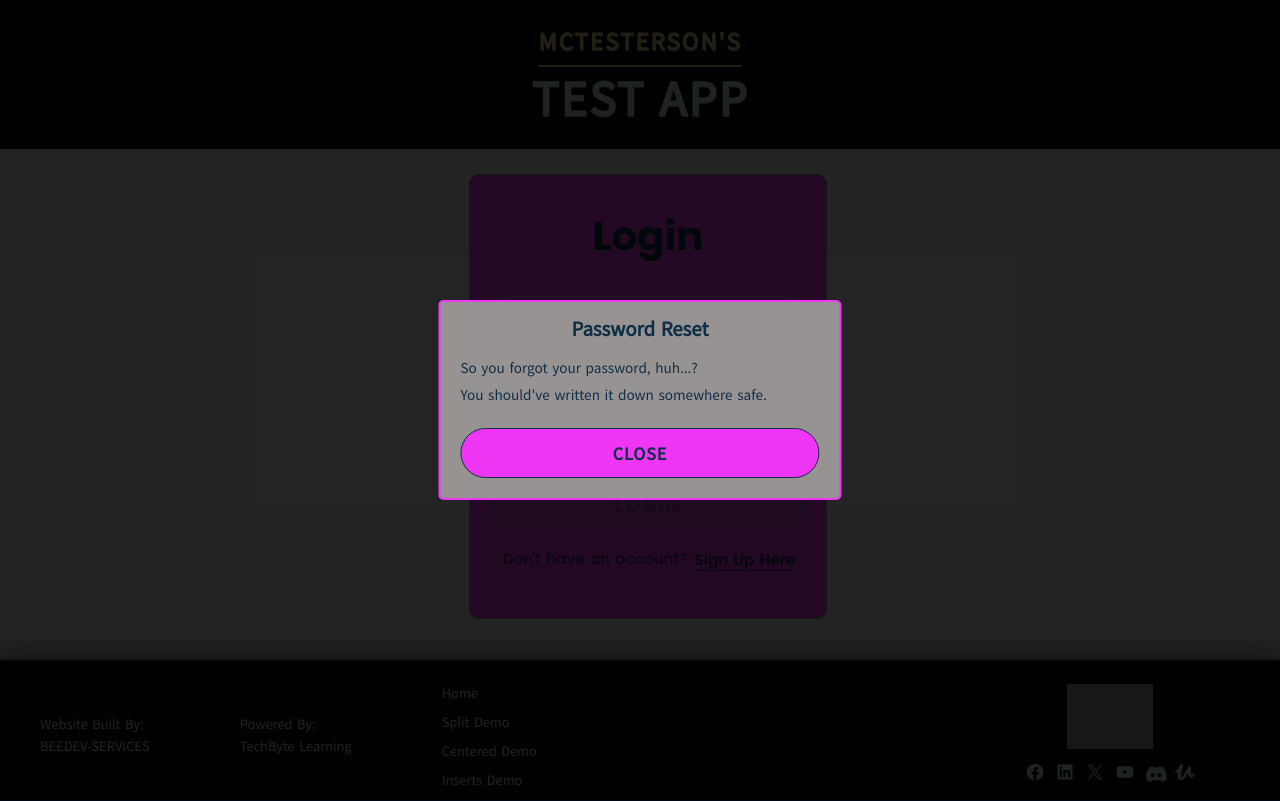
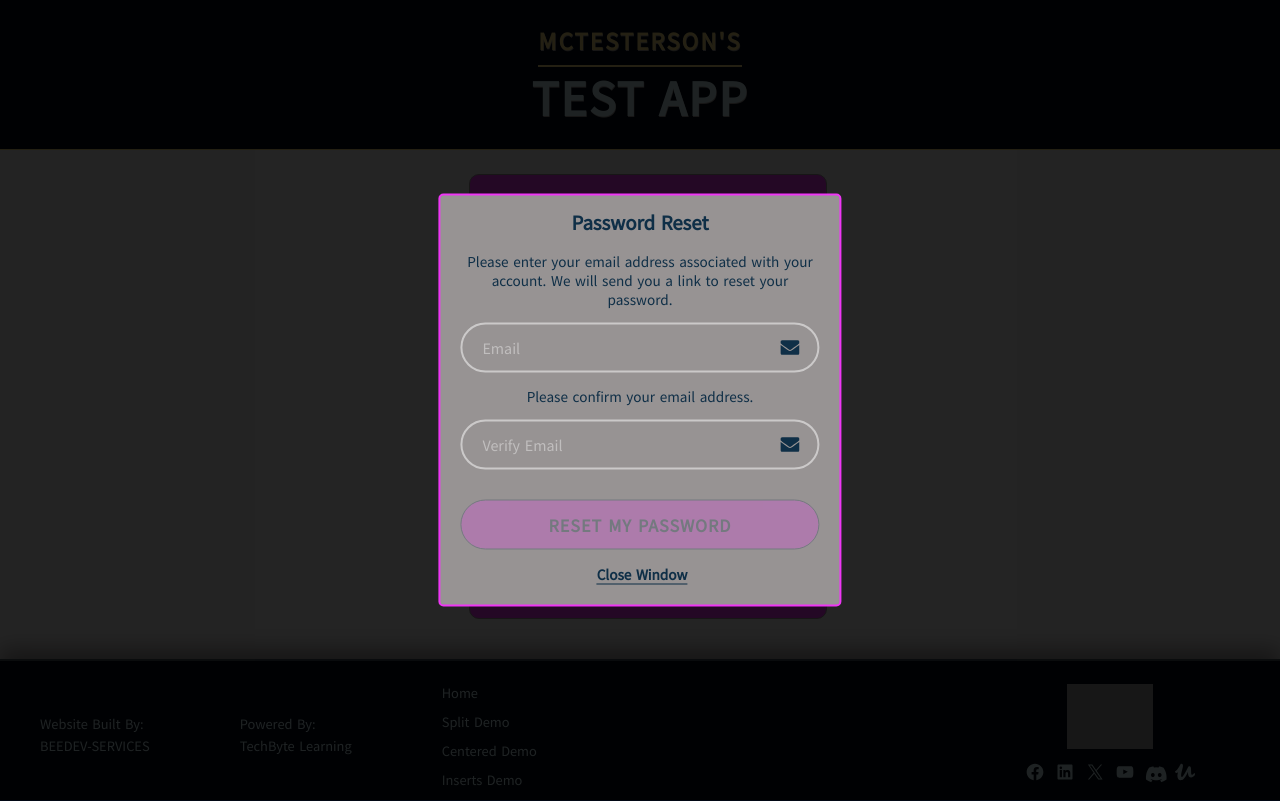
Before and after one commit to cgbridgewater/components_template_app, a React (Vite) app: page /login in a window 1280 px wide. Both pictures are taken after a click on the element "Forgot Password?". Built offline with nearby package versions, Linux system fonts and the light colour scheme; grey boxes are pictures that could not be loaded.

Commit message:
adding in function and modal updates

```diff
--- a/src/Components/LoginRegister_Component/LoginRegister.jsx
+++ b/src/Components/LoginRegister_Component/LoginRegister.jsx
@@ -1,5 +1,5 @@
 import React, { useState } from 'react'
-import { FaUser, FaLock, FaEnvelope } from "react-icons/fa";
+import { FaLock, FaEnvelope } from "react-icons/fa";
 // import { useNavigate } from 'react-router-dom';
 
 const LoginRegister = () => {
@@ -17,12 +17,34 @@ const LoginRegister = () => {
     };
     const toggleModal2 = () => {
         setIsOpen2(!isOpen2);
+        if (isOpen2) { // If the modal is being closed
+            // Clear the reset form state when modal is closed
+            setResetForm({
+                email: "",
+                verifyEmail: "",
+            });
+            setLoginForm({
+                email: "",
+                password: ""
+            });
+            setRemember(false);
+        }
     };
     // function to close modals
     const closeOnOutsideClick = (e) => {
         if (e.target.classList.contains('modal_overlay')) {
             setIsOpen(false);
             setIsOpen2(false);
+            // Clear the reset form state when modal is closed
+            setResetForm({
+                email: "",
+                verifyEmail: "",
+            });
+            setLoginForm({
+                email: "",
+                password: ""
+            });
+            setRemember(false);
         }
     };
     //                                   //
@@ -63,6 +85,19 @@ const LoginRegister = () => {
     // END LOGIN STATE AND HANDLING //
     //                              //
 
+    //                                   //
+    // PASSWORD RESET STATE AND HANDLING //
+    //                                   //
+    const [resetForm, setResetForm] = useState({
+        email: "",
+        verifyEmail: "",
+    });
+    const handleReset = (e) => {
+        setResetForm({ ...resetForm, [e.target.name]: e.target.value });
+    }
+    //                                       //
+    // END PASSWORD RESET STATE AND HANDLING //
+    //                                       //
 
     //                     //
     // FORM TOGGLE CONTROL //
@@ -113,8 +148,8 @@ const LoginRegister = () => {
     // FRONT END EMAIL VALIDATION //
     const isValidRegisterEmail = /^[\w-\.]+@([\w-]+\.)+[\w-]{2,4}$/.test(registrationForm.email);
     const isValidSigninEmail = /^[\w-\.]+@([\w-]+\.)+[\w-]{2,4}$/.test(loginForm.email);
+    const isValidResetEmail = /^[\w-\.]+@([\w-]+\.)+[\w-]{2,4}$/.test(resetForm.email);
     // END FRONT END EMAIL VALIDATION //
-
 
 
     return (
@@ -157,7 +192,6 @@ const LoginRegister = () => {
                                 <label htmlFor="remember_me">
                                     <input id="remember_me" type="checkbox" onChange={handleRememberChange} checked={remember} />Remember Me
                                 </label>
-                                {/* <a  href="#"><span className="form_link">Forgot Password</span></a> */}
                                 <span className="form_link" onClick={toggleModal2}>Forgot Password?</span>
                             </div>
                             {/* SUBMIT BUTTON */}
@@ -171,6 +205,7 @@ const LoginRegister = () => {
                         </form>
                     </div>
                     {/* END LOGIN FORM */}
+
                     {/* REGISTER FORM */}
                     <div className="form_box register">
                         <form action="">
@@ -216,7 +251,6 @@ const LoginRegister = () => {
                             <div className="remember_forgot">
                                 <label htmlFor="i_agree">
                                     <input id="i_agree" type="checkbox" onChange={handleAgreeChange} checked={agree}/>I agree to the&nbsp;
-                                    {/* <span className="form_link">Terms & Conditions</span> */}
                                 </label>
                                 <span className="form_link" onClick={toggleModal}>Terms & Conditions</span>
                             </div>
@@ -234,7 +268,9 @@ const LoginRegister = () => {
                 </div>
             </div>
             {/* END FORM CONTENT */}
-            {/* T&C's MODAL CONTENT */}
+
+
+            {/* PASSWORD RESET FORM */}
             <div className="modal_container">
                 {isOpen2 && (
                 <div className="modal_overlay" onClick={closeOnOutsideClick}>
@@ -242,24 +278,49 @@ const LoginRegister = () => {
                         {/* MODAL HEADER */}
                         <h3>Password Reset</h3>
                         {/* END MODAL HEADER */}
-                        {/* MODAL TEXT */}
+                        {/* MODAL RESET FORM */}
+                        <form className='reset' action="">
                             <p>
-                            So you forgot your password, huh...?
+                                Please enter your email address associated with your account. We will send you a link to reset your password.
                             </p>
+                            <div className="input_box">
+                                <input
+                                    onChange={handleReset}
+                                    type="email"
+                                    name="email"
+                                    placeholder="Email"
+                                    value={resetForm.email}
+                                    required
+                                    />
+                                <FaEnvelope className="icon" />
+                            </div>
                             <p>
-                            You should've written it down somewhere safe.
+                                Please confirm your email address.
                             </p>
-
-                        {/* END MODAL TEXT */}
+                            <div className="input_box">
+                                <input
+                                    onChange={handleReset}
+                                    type="email"
+                                    name="verifyEmail"
+                                    placeholder="Verify Email"
+                                    value={resetForm.verifyEmail}
+                                    required
+                                />
+                                <FaEnvelope className="icon" />
+                            </div>
+                            <button className="close_button" type="submit" disabled={!isValidResetEmail  || resetForm.verifyEmail !== resetForm.email}><span>Reset My Password</span></button>
+                        </form>
+                        {/* END MODAL RESET FORM */}
                         {/* CLOSE MODAL BUTTON */}
-                        <button className="close_button" onClick={toggleModal2}><span>Close</span></button>
+                        <div className="register_link">
+                            <a href="#" onClick={toggleModal2}><span className="form_link">Close Window</span></a>
+                        </div>
                         {/* END CLOSE MODAL BUTTON */}
                     </div>
                 </div>
                 )}
             </div>
-            {/* T&C's END MODAL CONTENT */}
-
+            {/* END PASSWORD RESET FORM */}
 
 
             {/* T&C's MODAL CONTENT */}
--- a/src/Components/LoginRegister_Component/LoginRegister_Style.css
+++ b/src/Components/LoginRegister_Component/LoginRegister_Style.css
@@ -20,7 +20,6 @@
     align-items: center;
     overflow: hidden;
     background-color: var(--pink);
-
     border: 1px solid var(--shadow);
     border-radius: 10px;
     transition: height 0.4s ease;
@@ -55,6 +54,7 @@
 /*            */
 form {
     width: 90%;
+    margin: 0 auto;
 
     h1 {
         color: var(--black);
@@ -81,7 +81,7 @@ form {
         }
 
         &:disabled {
-            opacity: .3;
+            opacity: .25;
 
             &:hover {
                 border: thin solid var(--img_trim);
@@ -187,7 +187,6 @@ form {
             width: 100%;
             height: 100%;
             background: transparent;
-            border: none;
             outline: none;
             border: 2px solid rgba(255,255,255, 0.5);
             border-radius: 40px;
@@ -203,6 +202,23 @@ form {
             &::placeholder {
                 color: rgba(255,255,255, 0.4);
                 font-weight: normal;
+            }
+
+            &:focus {
+                border-color: rgba(255, 255, 255, 0.9);
+                color: var(--white_fulltime);
+            }
+
+            &:-webkit-autofill {
+                -webkit-box-shadow: 0 0 0 30px transparent inset;
+                box-shadow: 0 0 0 30px transparent inset;
+                -webkit-text-fill-color: var(--white_fulltime);
+                transition: background-color 5000s ease-in-out 0s; /* Prevents flash of white background */
+            }
+
+            &:-webkit-autofill:focus {
+                border-color: rgba(255, 255, 255, 0.9); /* Same as focus */
+                color: var(--white_fulltime);
             }
         }
 
@@ -350,6 +366,24 @@ form {
         margin-bottom: 8px;
         font-size: .95rem;
     }
+
+    .register_link {
+        text-align: center;
+        margin-top: 12px;
+    }
+
+
+    .reset {
+        width: 100%;
+
+        p{
+            text-align: center;
+        }
+
+        .input_box {
+            margin: 14px 0;
+        }
+    }
 }
 
 .close_button {
```
Lines whose indentation alone changed are shown as unchanged.
